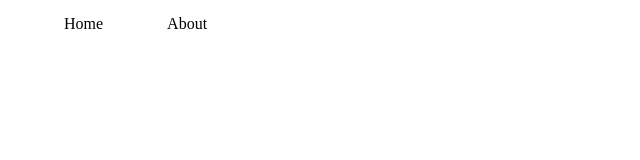
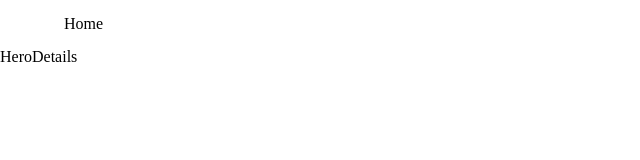
Before and after one commit to MacSmitty8/marvel-search-app, a React (Create React App) app: page /1 in a window 1280 px wide. Before the commit this address had no page. Shown: the top 160 px of the page, without its empty margins (0-640 px from the left). Built offline with nearby package versions, Linux system fonts and the light colour scheme.

Commit message:
added HeroDetails component

```diff
--- a/src/App.js
+++ b/src/App.js
@@ -1,7 +1,8 @@
 import { BrowserRouter as Router, Routes, Route } from 'react-router-dom';
 import Home from './components/Home';
-import About from './components/About';
+// import About from './components/About';
 import Navbar from './components/Navbar';
+import HeroDetails from './components/HeroDetails';
 
 function App() {
   return (
@@ -9,7 +10,8 @@ function App() {
     <Navbar />
       <Routes>
         <Route path={'/'} element={<Home />} />
-        <Route path={'about'} element={<About />} />
+        {/* <Route path={'about'} element={<About />} /> */}
+        <Route path={'/:id'} element={<HeroDetails />} />
       </Routes>
     </Router>
   );
--- /dev/null
+++ b/src/components/HeroDetails.js
@@ -0,0 +1,9 @@
+import React from 'react'
+
+export default function HeroDetails() {
+  return (
+    <div>
+      HeroDetails
+    </div>
+  )
+}
--- a/src/components/Navbar.js
+++ b/src/components/Navbar.js
@@ -8,9 +8,9 @@ export default function Navbar() {
                 <li>
                     <a href="/">Home</a>
                 </li>
-                <li>
+                {/* <li>
                     <a href="about">About</a>
-                </li>
+                </li> */}
             </ul>
         </nav>
     </header>
```
